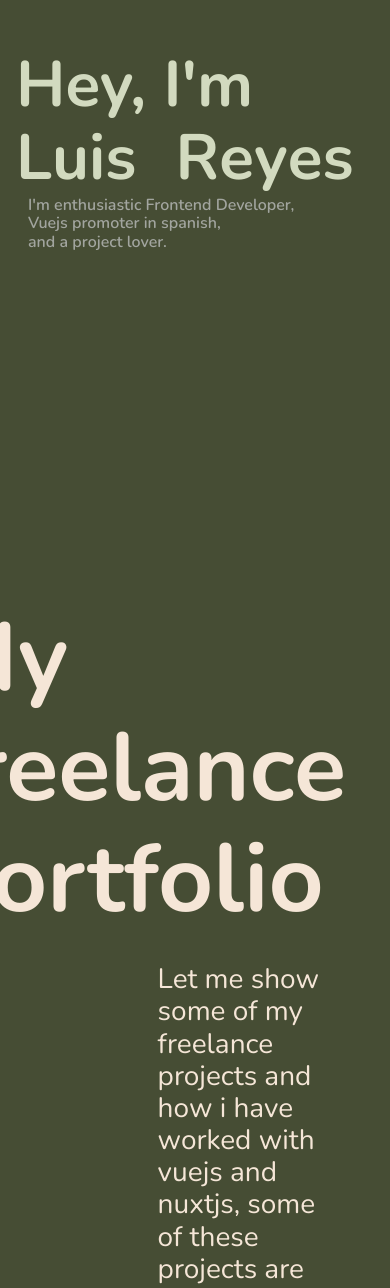
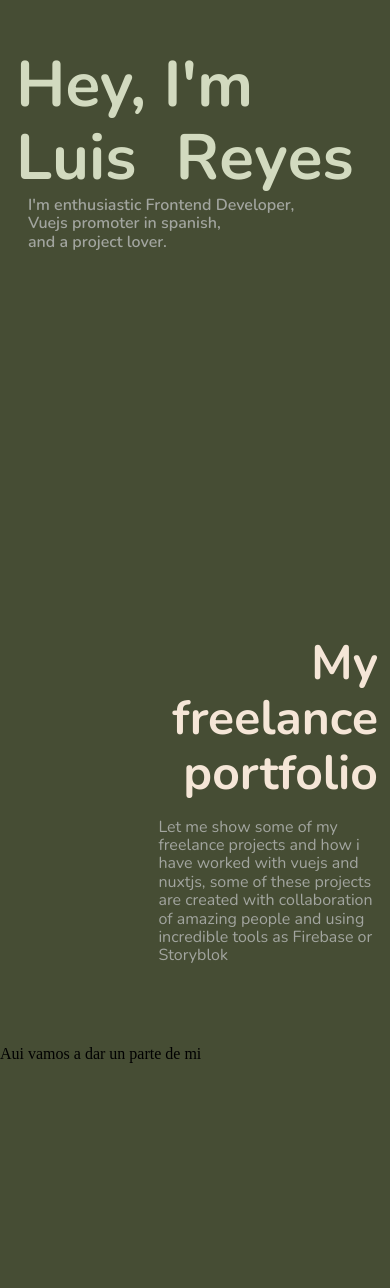
Before and after one commit to platzi/curso-arquitecturas-css-proyecto-2, a Vue app: page / in a window 390 px wide. Shown: the part 272-1560 px from the top of the page. Built offline with nearby package versions, Linux system fonts and the light colour scheme.

Commit message:
portfolio section component the copywrite is working perfectc with the responnsive design

```diff
--- a/src/components/index/HeroSection.vue
+++ b/src/components/index/HeroSection.vue
@@ -233,9 +233,6 @@ export default {
   }
 }
 @media only screen and (max-width: 540px) {
-  .content-container {
-    padding: 1.25rem 1rem;
-  }
   .title {
     font-size: 4rem;
   }
--- /dev/null
+++ b/src/components/index/MyAchievement.vue
@@ -0,0 +1,5 @@
+<template>
+  <div>
+    Aqui vamos a colocar parte de mi experiencia como director de proyectos
+  </div>
+</template>
--- a/src/components/index/MyPortfolio.vue
+++ b/src/components/index/MyPortfolio.vue
@@ -2,7 +2,7 @@
   <div class="portfolioSection">
     <div class="portfolioContent">
       <h2 class="portfolioTitle">My freelance portfolio</h2>
-      <p class="content">
+      <p>
         Let me show some of my freelance projects and how i have worked with
         vuejs and nuxtjs, some of these projects are created with collaboration
         of amazing people and using incredible tools as Firebase or Storyblok
@@ -12,28 +12,67 @@
 </template>
 
 <style scoped>
+.portfolioSection {
+  margin: 3rem 0;
+}
 .portfolioContent {
   display: flex;
   justify-content: end;
   align-items: end;
   flex-direction: column;
-  padding: 2rem;
-  padding-right: 2.75rem;
+  padding: 2rem 2.25rem;
 }
 
-.portfolioSection .portfolioTitle,
-.portfolioSection .content {
-  color: #f5e6d7;
+.portfolioTitle,
+.portfolioSection p {
   font-family: "Nunito";
 }
 
 .portfolioTitle {
+  color: #f5e6d7;
   font-size: 6rem;
   margin: 0;
+  text-align: right;
+  width: 75%;
 }
 
-.portfolioContent .content {
+.portfolioContent p {
   font-size: 1.75rem;
   width: 60%;
+  color: #a2a59f;
+}
+
+@media only screen and (max-width: 1024px) {
+  .portfolioTitle {
+    font-size: 4rem;
+  }
+  .portfolioContent {
+    padding: 1.25rem 1rem;
+  }
+  .portfolioContent p {
+    font-size: 1.5rem;
+  }
+}
+@media only screen and (max-width: 540px) {
+  .portfolioTitle {
+    font-size: 3rem;
+  }
+  .portfolioContent {
+    padding: 1rem 0.75rem;
+  }
+  .portfolioContent p {
+    font-size: 1rem;
+  }
+}
+@media only screen and (max-width: 375px) {
+  .portfolioContent {
+    padding: 1rem 0.5rem;
+  }
+  .portfolioTitle {
+    font-size: 2rem;
+  }
+  .portfolioContent p {
+    font-size: 0.75rem;
+  }
 }
 </style>
```
